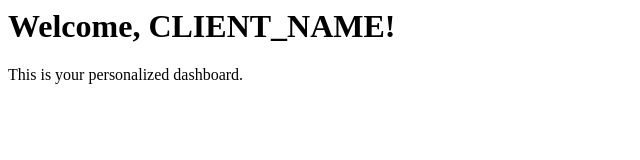
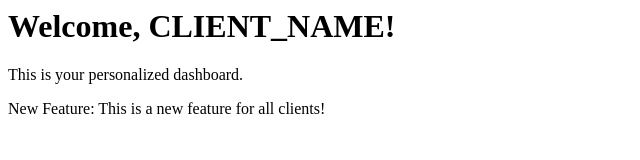
Before and after one commit to kirankthik2253/demo, a plain HTML site: page index.html in a window 1280 px wide. Shown: the whole page, without its empty margins (0-640 px from the left). Drawn offline with Linux system fonts and the light colour scheme.

Commit message:
Update index.html

```diff
--- a/index.html
+++ b/index.html
@@ -1,2 +1,3 @@
 <h1>Welcome, CLIENT_NAME!</h1>
 <p>This is your personalized dashboard.</p>
+<p>New Feature: This is a new feature for all clients!</p>
```
